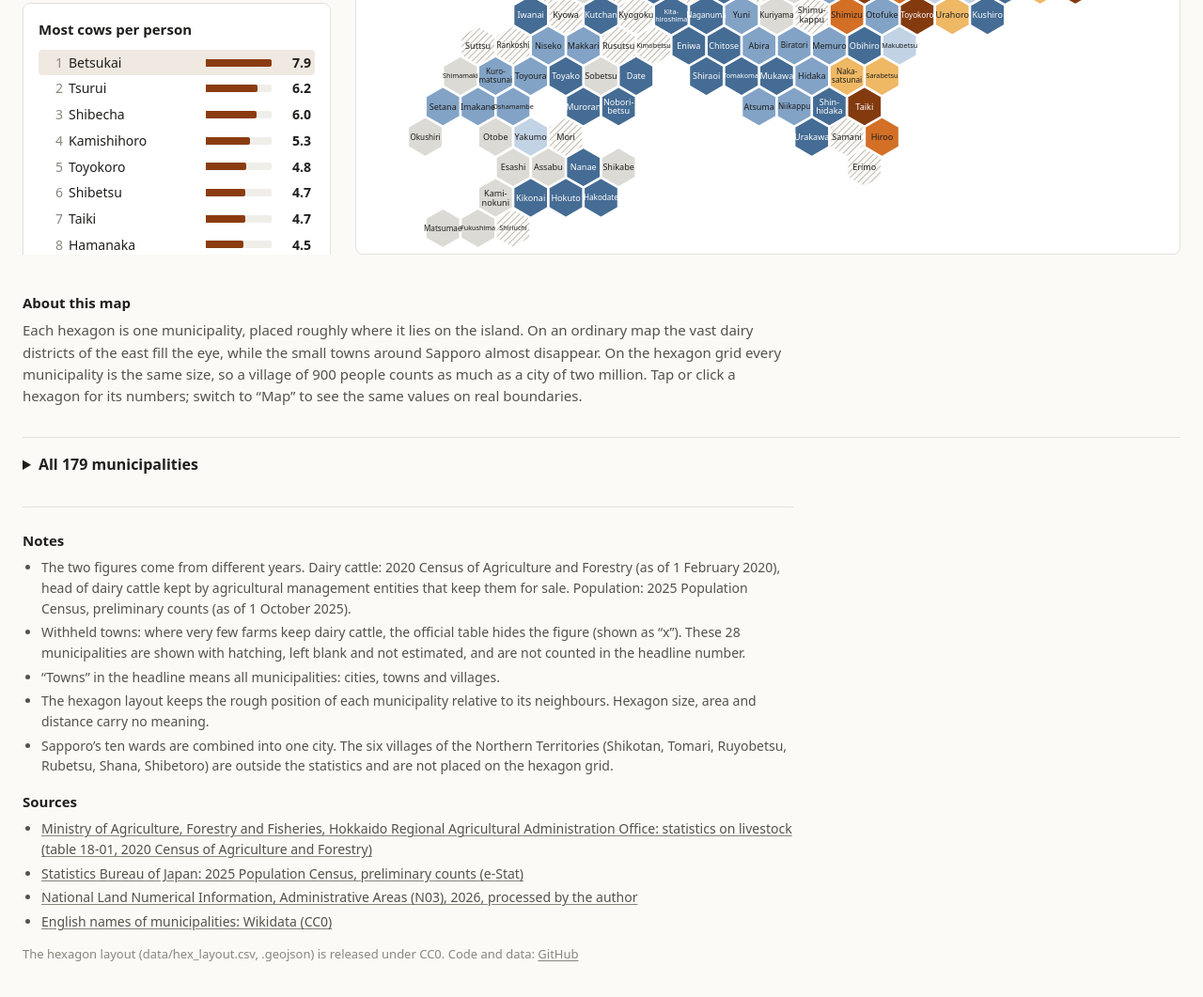
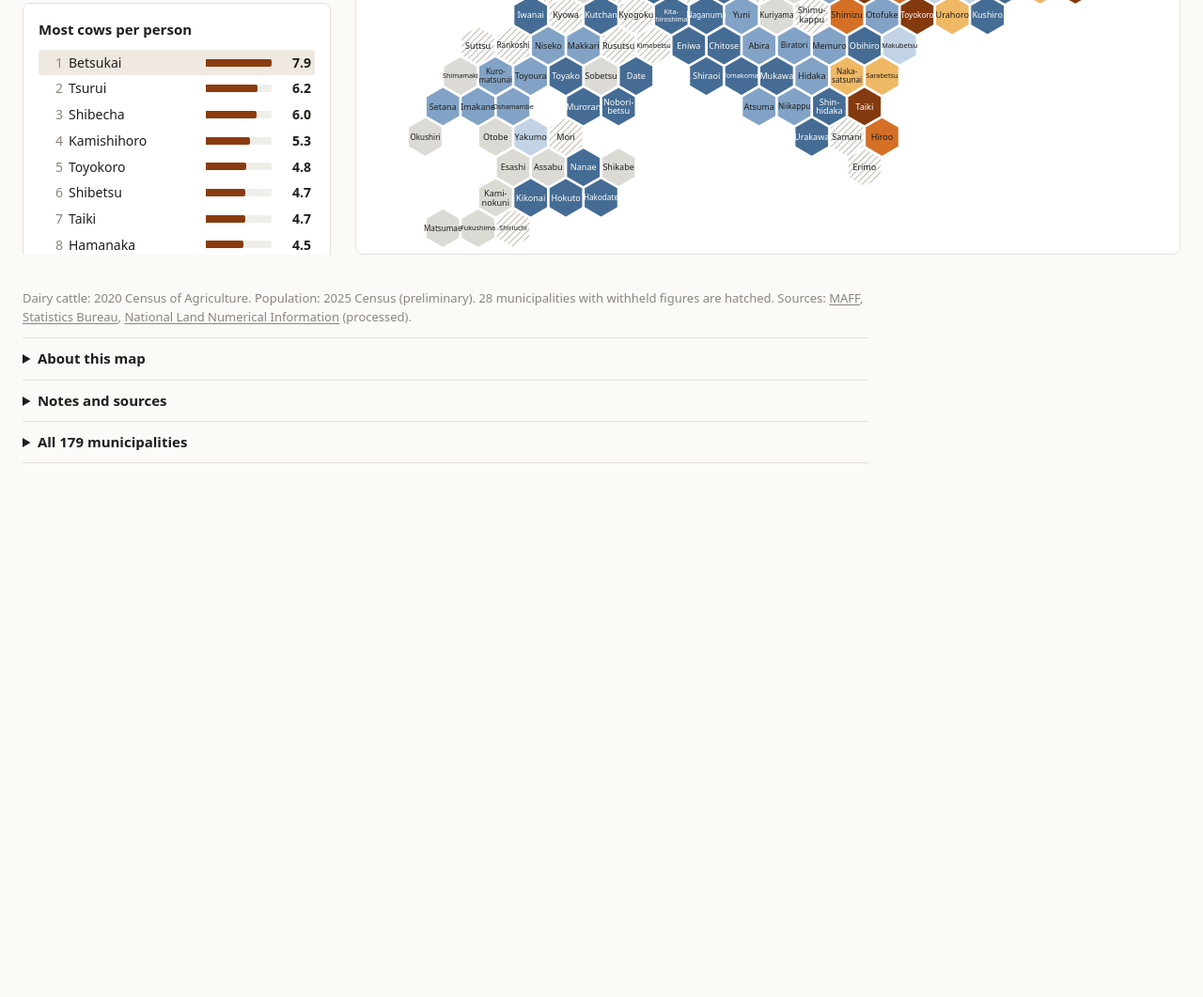
Before and after one commit to shinyanakashima/30daymapchallenge-2026day20-cowtown, a plain HTML site: page web/index.html in a window 1280 px wide. Shown: the part 513-1574 px from the top of the page at 94% size. After the commit the page ends 1054 px from the top, so only its background shows below. Drawn offline with nearby package versions, Linux system fonts and the light colour scheme.

Commit message:
Fold the explanation, notes and table into collapsible sections

```diff
--- a/web/app.js
+++ b/web/app.js
@@ -295,6 +295,7 @@
       const v = l[el.dataset.i18n];
       if (typeof v === "string") el.textContent = v;
     });
+    document.getElementById("fine").innerHTML = l.fine;
     document.getElementById("notes").innerHTML = l.notes.map((s) => `<li>${s}</li>`).join("");
     document.getElementById("sources").innerHTML = l.sources.map(([s, u]) => `<li><a href="${u}">${s}</a></li>`).join("");
     document.getElementById("credit").innerHTML = `${l.credit}<a href="${REPO}">GitHub</a>`;
--- a/web/i18n.js
+++ b/web/i18n.js
@@ -36,7 +36,8 @@ window.I18N = {
     peoplePer: (n) => `One dairy cow for every ${n} people`,
     region: (r) => `${r} Subprefecture`,
     type: { City: "City", Town: "Town", Village: "Village" },
-    notesTitle: "Notes",
+    notesTitle: "Notes and sources",
+    fine: 'Dairy cattle: 2020 Census of Agriculture. Population: 2025 Census (preliminary). 28 municipalities with withheld figures are hatched. Sources: <a href="https://www.maff.go.jp/hokkaido/toukei/kikaku/database/tikusan/tikusan.html">MAFF</a>, <a href="https://www.e-stat.go.jp/stat-search/files?page=1&layout=datalist&lid=000001482693">Statistics Bureau</a>, <a href="https://nlftp.mlit.go.jp/ksj/gml/datalist/KsjTmplt-N03-2026.html">National Land Numerical Information</a> (processed).',
     notes: [
       "The two figures come from different years. Dairy cattle: 2020 Census of Agriculture and Forestry (as of 1 February 2020), head of dairy cattle kept by agricultural management entities that keep them for sale. Population: 2025 Population Census, preliminary counts (as of 1 October 2025).",
       "Withheld towns: where very few farms keep dairy cattle, the official table hides the figure (shown as “x”). These 28 municipalities are shown with hatching, left blank and not estimated, and are not counted in the headline number.",
@@ -90,7 +91,8 @@ window.I18N = {
     peoplePer: (n) => `${n}人あたり乳用牛1頭`,
     region: (r) => r + (["空知", "石狩", "後志", "胆振", "渡島", "上川", "オホーツク", "十勝", "釧路"].includes(r) ? "総合振興局" : "振興局"),
     type: { City: "市", Town: "町", Village: "村" },
-    notesTitle: "注記",
+    notesTitle: "注記と出典",
+    fine: '乳用牛は2020年農林業センサス、人口は2025年国勢調査（速報）。数字が秘匿の28市町村は斜線。出典：<a href="https://www.maff.go.jp/hokkaido/toukei/kikaku/database/tikusan/tikusan.html">農林水産省</a>、<a href="https://www.e-stat.go.jp/stat-search/files?page=1&layout=datalist&lid=000001482693">総務省統計局</a>、<a href="https://nlftp.mlit.go.jp/ksj/gml/datalist/KsjTmplt-N03-2026.html">国土数値情報</a>（加工して作成）。',
     notes: [
       "乳用牛の頭数と人口は調査の年が違います。乳用牛の頭数は2020年農林業センサス（2020年2月1日現在）の「販売目的で乳用牛を飼養している農業経営体」の飼養頭数、人口は令和7年国勢調査 人口速報集計（2025年10月1日現在）です。",
       "秘匿の町：乳用牛を飼う経営体が少ない町では、統計表で数字が伏せられています（「x」）。この28市町村は斜線で示し、推測で埋めず、見出しの数にも含めていません。",
--- a/web/index.html
+++ b/web/index.html
@@ -56,22 +56,23 @@
     </section>
   </div>
 
-  <section class="about">
-    <h2 data-i18n="aboutTitle">About this map</h2>
-    <p data-i18n="about"></p>
-  </section>
-
-  <details class="table-wrap">
-    <summary data-i18n="allTowns">All 179 municipalities</summary>
-    <div class="scroll"><table id="all"><thead></thead><tbody></tbody></table></div>
-  </details>
-
-  <section class="notes">
-    <h2 data-i18n="notesTitle">Notes</h2>
-    <ul id="notes"></ul>
-    <h2 data-i18n="sourcesTitle">Sources</h2>
-    <ul id="sources"></ul>
-    <p class="small" id="credit"></p>
+  <section class="foot">
+    <p class="fine" id="fine"></p>
+    <details class="fold">
+      <summary data-i18n="aboutTitle">About this map</summary>
+      <p data-i18n="about"></p>
+    </details>
+    <details class="fold">
+      <summary data-i18n="notesTitle">Notes and sources</summary>
+      <ul id="notes"></ul>
+      <h3 data-i18n="sourcesTitle">Sources</h3>
+      <ul id="sources"></ul>
+      <p class="small" id="credit"></p>
+    </details>
+    <details class="fold">
+      <summary data-i18n="allTowns">All 179 municipalities</summary>
+      <div class="scroll"><table id="all"><thead></thead><tbody></tbody></table></div>
+    </details>
   </section>
 </main>
 
--- a/web/style.css
+++ b/web/style.css
@@ -189,23 +189,24 @@ h1 .n { color: var(--accent); }
 .top10 .bar i { display: block; height: 100%; background: var(--accent); border-radius: 0 2px 2px 0; }
 .top10 .v { text-align: right; font-variant-numeric: tabular-nums; font-weight: 600; }
 
-.table-wrap { margin-top: 32px; border-top: 1px solid var(--rule); padding-top: 16px; }
-.table-wrap summary { cursor: pointer; font-weight: 600; }
-.table-wrap .scroll { overflow-x: auto; margin-top: 12px; max-height: 480px; overflow-y: auto; }
+.fold .scroll { overflow-x: auto; margin-top: 12px; max-height: 480px; overflow-y: auto; }
 table { border-collapse: collapse; width: 100%; font-size: 14px; font-variant-numeric: tabular-nums; }
 th, td { text-align: left; padding: 5px 10px; border-bottom: 1px solid var(--rule); white-space: nowrap; }
 th { position: sticky; top: 0; background: var(--bg); font-weight: 600; color: var(--ink-2); }
 .num { text-align: right; }
 
-.notes { margin-top: 32px; border-top: 1px solid var(--rule); padding-top: 8px; max-width: 820px; font-size: 14px; color: var(--ink-2); }
-.notes h2 { font-size: 15px; color: var(--ink); margin: 16px 0 6px; }
-.notes ul { margin: 0; padding-left: 20px; }
-.notes li { margin: 4px 0; }
+.foot { margin-top: 20px; max-width: 900px; font-size: 14px; color: var(--ink-2); }
+.fine { margin: 0 0 12px; font-size: 13px; color: var(--ink-3); }
+.fold { border-top: 1px solid var(--rule); padding: 10px 0; }
+.fold:last-child { border-bottom: 1px solid var(--rule); }
+.fold summary { cursor: pointer; font-weight: 600; color: var(--ink); font-size: 15px; }
+.fold[open] summary { margin-bottom: 8px; }
+.fold p { margin: 0 0 8px; }
+.fold ul { margin: 0; padding-left: 20px; }
+.fold li { margin: 4px 0; }
+.fold h3 { font-size: 14px; color: var(--ink); margin: 12px 0 4px; }
 .small { font-size: 13px; color: var(--ink-3); }
 
-.about { margin-top: 24px; max-width: 820px; font-size: 15px; color: var(--ink-2); }
-.about h2 { font-size: 15px; color: var(--ink); margin: 0 0 6px; }
-.about p { margin: 0; }
 
 /* Desktop: the legend sits in the empty Sea of Japan at the top left, as a vertical key. */
 @media (min-width: 1081px) {
@@ -237,7 +238,6 @@ th { position: sticky; top: 0; background: var(--bg); font-weight: 600; color: v
   .ov { position: static; }
   .ov-tools { order: 1; justify-content: space-between; padding: 8px 8px 0; }
   .ov-legend { order: 3; max-width: none; border: 0; border-top: 1px solid var(--rule); border-radius: 0; background: transparent; }
-  .about { margin-top: 32px; }
 }
 @media (max-width: 640px) {
   .top { padding: 0 16px; height: 44px; }
```
